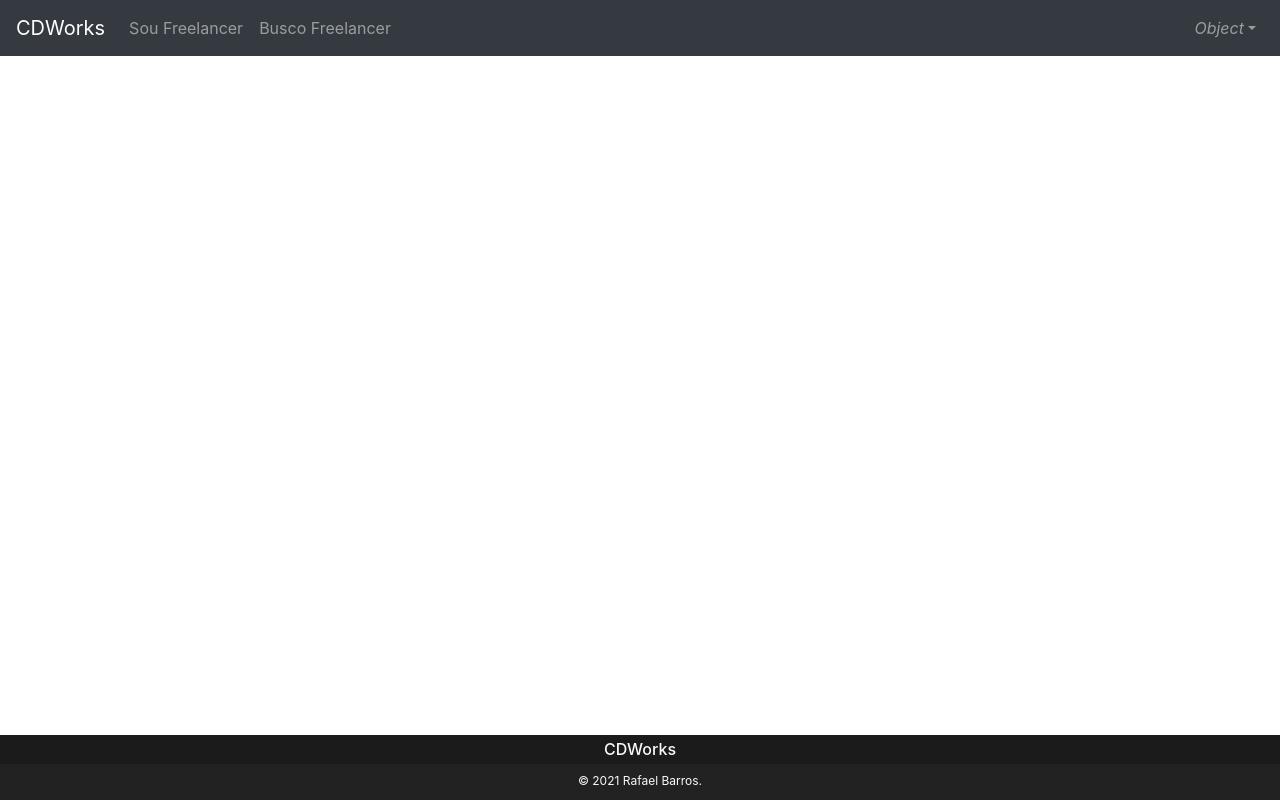
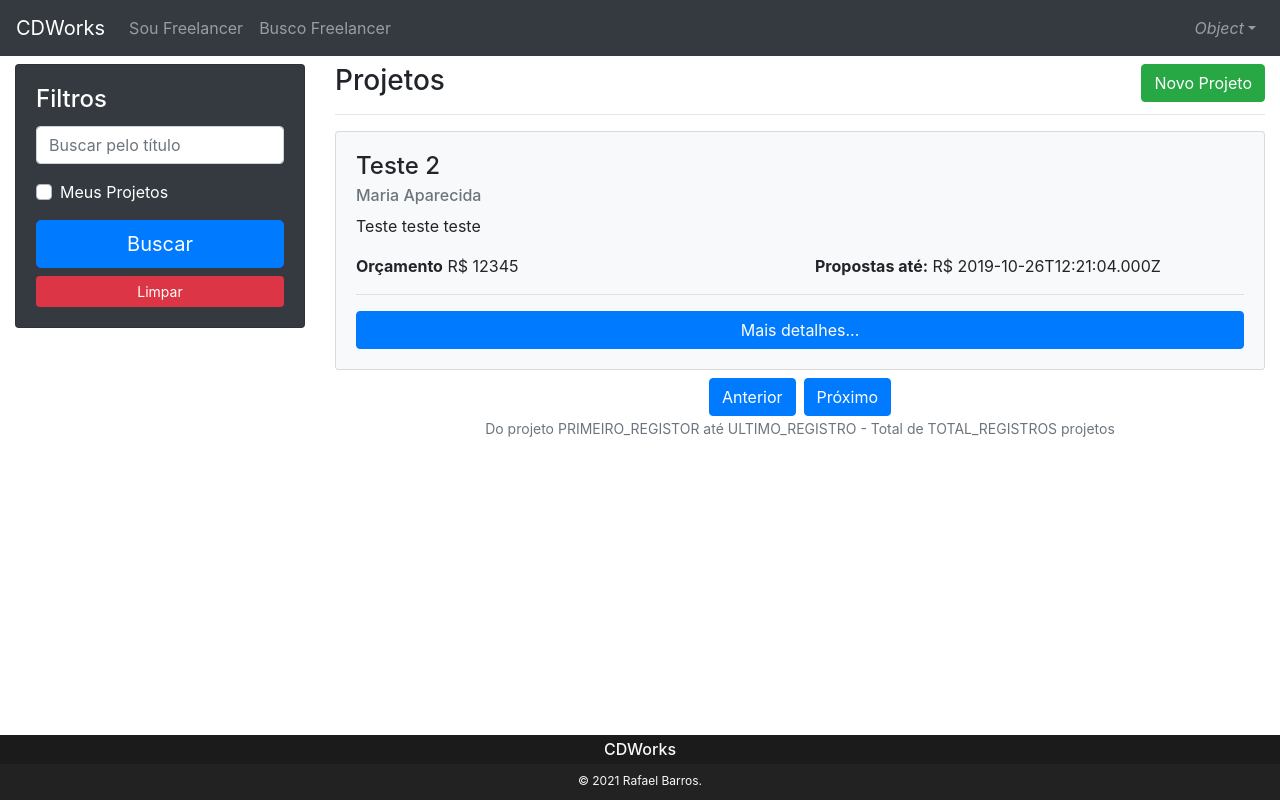
Before and after one commit to rafaellbarros/vuejs-profissional, a Vue app in the folder single-page-application/front-end/cdworksspa/: page /dashboard in a window 1280 px wide. Built offline with nearby package versions, Linux system fonts and the light colour scheme.

Commit message:
:construction: Template da Dashboard

```diff
--- a/single-page-application/front-end/cdworksspa/src/router/index.js
+++ b/single-page-application/front-end/cdworksspa/src/router/index.js
@@ -22,6 +22,12 @@ const routes = [
         component: () =>
             import(/* webpackChunkName: "about" */ '../views/Login.vue'),
     },
+    {
+        path: '/dashboard',
+        name: 'dashboard',
+        component: () =>
+            import(/* webpackChunkName: "about" */ '../views/Dashboard.vue'),
+    },
 ]
 
 const router = new VueRouter({
--- /dev/null
+++ b/single-page-application/front-end/cdworksspa/src/views/Dashboard.vue
@@ -0,0 +1,191 @@
+<template>
+    <div id="dash" class="container-fluid">
+        <div class="row">
+            <div class="col-12 col-sm-8 col-md-3 sidebar">
+                <b-card
+                    title="Filtros"
+                    tag="article"
+                    class="my-2"
+                    bg-variant="dark"
+                    text-variant="white"
+                >
+                    <b-form @submit.prevent="onSubmit" @reset.prevent="onReset">
+                        <div class="row">
+                            <div class="col-12">
+                                <b-form-input
+                                    id="input-title"
+                                    v-model="filters.title"
+                                    type="text"
+                                    placeholder="Buscar pelo título"
+                                >
+                                </b-form-input>
+                            </div>
+                            <div class="col-12 my-3">
+                                <b-form-checkbox
+                                    id="checkbox-my-jobs"
+                                    v-model="filters.myJobs"
+                                    name="myJobs"
+                                    value="true"
+                                    unchecked-value="fales"
+                                    >Meus Projetos
+                                </b-form-checkbox>
+                            </div>
+                            <div class="col-12">
+                                <b-button
+                                    type="submit"
+                                    variant="primary"
+                                    size="lg"
+                                    block
+                                    >Buscar</b-button
+                                >
+                                <b-button
+                                    type="reset"
+                                    variant="danger"
+                                    size="sm"
+                                    block
+                                    >Limpar</b-button
+                                >
+                            </div>
+                        </div>
+                    </b-form>
+                </b-card>
+            </div>
+            <div class="col-12 col-sm-8 col-md-9 lista my-2">
+                <b-button
+                    class="float-right"
+                    @click="() => $router.push('./jobs/new')"
+                    variant="success"
+                    >Novo Projeto</b-button
+                >
+                <h3>Projetos</h3>
+                <hr />
+                <div v-if="jobs && jobs.length > 0">
+                    <b-card
+                        v-for="job in jobs"
+                        :key="job.id"
+                        :title="job.title"
+                        :sub-title="job.Hirer.name"
+                        class="my-2"
+                        bg-variant="light"
+                    >
+                        <b-card-text>{{ job.description }}</b-card-text>
+                        <div class="row">
+                            <div class="col-6">
+                                <strong>Orçamento</strong>
+                                R$ {{ job.budget }}
+                            </div>
+                            <div class="col-6">
+                                <strong>Propostas até:</strong>
+                                R$ {{ job.deadline }}
+                            </div>
+                        </div>
+                        <div class="text-right">
+                            <hr />
+                            <b-button variant="primary " block
+                                >Mais detalhes...</b-button
+                            >
+                        </div>
+                    </b-card>
+                    <!-- v-if="pagination.count > 0" -->
+                    <div class="actions text-center">
+                        <b-button
+                            variant="primary"
+                            @click="previus()"
+                            class="mr-2"
+                            >Anterior</b-button
+                        >
+                        <b-button variant="primary" @click="next()"
+                            >Próximo</b-button
+                        >
+                        <p class="text-muted">
+                            <small>
+                                Do projeto PRIMEIRO_REGISTOR até ULTIMO_REGISTRO
+                                - Total de TOTAL_REGISTROS projetos
+                            </small>
+                        </p>
+                    </div>
+                </div>
+                <div v-else>
+                    <span class="text-muted">Nehum projeto encontrado...</span>
+                </div>
+            </div>
+        </div>
+    </div>
+</template>
+
+<script>
+export default {
+    data() {
+        return {
+            jobs: [
+                {
+                    id: 2,
+                    userId: 1,
+                    title: 'Teste 2',
+                    description: 'Teste teste teste',
+                    budget: 12345,
+                    deadline: '2019-10-26T12:21:04.000Z',
+                    selectedApplicationId: null,
+                    createdAt: '2021-07-28T16:58:30.000Z',
+                    updatedAt: '2021-07-28T16:58:30.000Z',
+                    user_id: 1,
+                    Hirer: {
+                        id: 1,
+                        name: 'Maria Aparecida',
+                        description: null,
+                        pic: null,
+                        email: 'maria@email.com',
+                        password:
+                            '$2b$10$dkGcD.4Jwl8nxoF7RnYoJ.v75xm6fJprgXbzB7OV2NAin5OKVEta.',
+                        createdAt: '2021-07-24T16:25:23.000Z',
+                        updatedAt: '2021-07-24T16:25:23.000Z',
+                    },
+                    Skills: [
+                        {
+                            id: 1,
+                            name: 'JavaScript',
+                            jobs_skills: {
+                                createdAt: '2021-07-28T16:58:30.000Z',
+                                updatedAt: '2021-07-28T16:58:30.000Z',
+                                job_id: 2,
+                                SkillId: 1,
+                            },
+                        },
+                        {
+                            id: 2,
+                            name: 'TypeScript',
+                            jobs_skills: {
+                                createdAt: '2021-07-28T16:58:30.000Z',
+                                updatedAt: '2021-07-28T16:58:30.000Z',
+                                job_id: 2,
+                                SkillId: 2,
+                            },
+                        },
+                        {
+                            id: 3,
+                            name: 'React',
+                            jobs_skills: {
+                                createdAt: '2021-07-28T16:58:30.000Z',
+                                updatedAt: '2021-07-28T16:58:30.000Z',
+                                job_id: 2,
+                                SkillId: 3,
+                            },
+                        },
+                    ],
+                },
+            ],
+            filters: {
+                title: '',
+                myJobs: false,
+            },
+            pagination: {
+                offset: 0,
+                limit: 5,
+                count: 0,
+            },
+        }
+    },
+}
+</script>
+
+<style></style>
```
